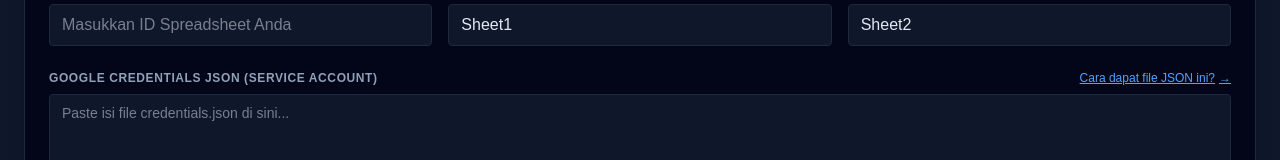
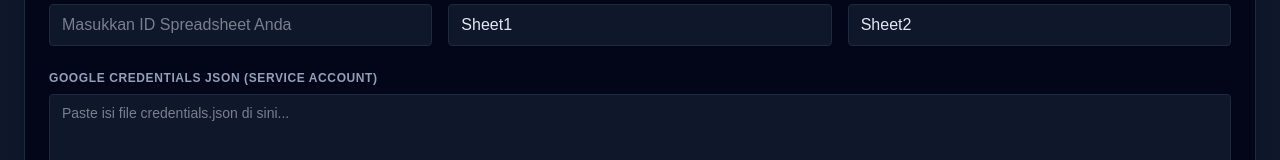
Before and after one commit to yogaiyog/cv-blaster, a Next.js app: page / in a window 1280 px wide. Shown: the part 1266-1426 px from the top of the page. Built offline with nearby package versions, Linux system fonts and the light colour scheme.

Commit message:
refactor: remove redundant JSON tutorial link button

```diff
--- a/src/app/page.tsx
+++ b/src/app/page.tsx
@@ -1220,19 +1220,9 @@ export default function Home() {
               </div>
 
               <div>
-                <div className="flex justify-between items-center mb-2">
-                  <label className="block text-xs font-semibold text-slate-400 uppercase tracking-wider">
-                    Google Credentials JSON (Service Account)
-                  </label>
-                  <button
-                    type="button"
-                    onClick={() => { setIsSheetsTutorialOpen(true); setActiveTutorialStep(2); }}
-                    className="text-xs text-blue-400 hover:text-blue-200 underline flex items-center gap-1"
-                  >
-                    <span>Cara dapat file JSON ini?</span>
-                    <span>→</span>
-                  </button>
-                </div>
+                <label className="block text-xs font-semibold text-slate-400 uppercase tracking-wider mb-2">
+                  Google Credentials JSON (Service Account)
+                </label>
                 <textarea
                   rows={6}
                   required
```
